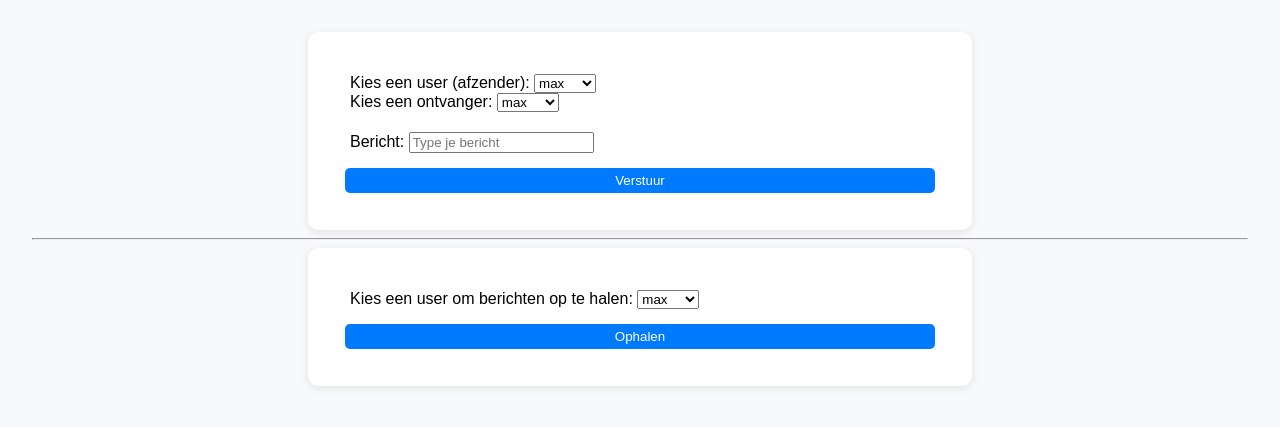
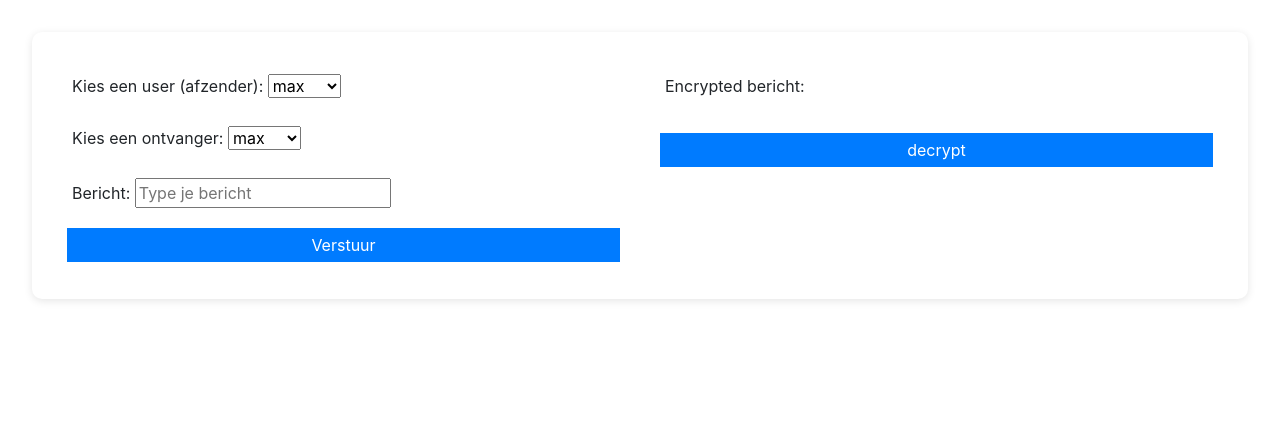
Before and after one commit to Max-1103166/opdracht-week-5-security, a Flask app: page / in a window 1280 px wide. Shown: the top 427 px of the page. Run offline with Flask 3, Linux system fonts and the light colour scheme.

Commit message:
added PBKDF2 to fernet encryption updated the styling and added bootstrap

```diff
--- a/app/static/css/style.css
+++ b/app/static/css/style.css
@@ -5,9 +5,10 @@ body {
   margin: 0;
   padding: 2rem;
 }
-
-.container {
-  max-width: 600px;
+.col-12 {
+  display: flex;
+  flex-wrap: wrap;
+  justify-content: space-between;
   margin: auto;
   background: white;
   border-radius: 10px;
--- a/app/templates/encrypt_decrypt_message.html
+++ b/app/templates/encrypt_decrypt_message.html
@@ -1,9 +1,10 @@
 {% extends "index.html" %}
 {% block body_content %}
-<div class="container">
+<div class="col-12 container">
     <!-- versturen -->
+    <div class="col-6">
         <form id="sendForm" class="send_form">
-        <div class="col-12">
+
             <div class="user_select">
                 <label for="users">Kies een user (afzender):</label>
                 <select id="users" name="user_id">
@@ -21,7 +22,6 @@
                     {% endfor %}
                 </select>
             </div>
-        </div>
 
         <div class="message_input">
             <label for="message">Bericht:</label>
@@ -30,34 +30,28 @@
 
         <button type="submit" id="submit_send_button">Verstuur</button>
         </form>
-
-    <div id="response"></div>
+        <div class="response" style="font-size:14px"></div>
     </div>
 
-<hr>
+
+
     <!-- ophalen van bericht -->
-<div class="container">
+    <div class="col-6">
         <form id="retrieveForm" class="send_form">
-        <div class="user_select">
-            <label for="ophalen">Kies een user om berichten op te halen:</label>
-            <select id="ophalen" name="receiver_id">
-                {% for user in users %}
-                <option value="{{ user.id }}">{{ user.name }}</option>
-                {% endfor %}
-            </select>
-        </div>
-        <button type="submit" id="retrieve_button">Ophalen</button>
+            <p>Encrypted bericht:</p>
+            <div class="response" style="font-size:14px"></div>
+            <button type="submit" id="retrieve_button">decrypt</button>
         </form>
 
         <div id="retrieved_messages"></div>
     </div>
-
+</div>
 <script>
 <!--    javascript voor ophalen van en versturen van bericht-->
 
 document.getElementById('sendForm').addEventListener('submit', async (e) => {
   e.preventDefault();
-  const responseEl = document.getElementById('response');
+  const responseEl = document.getElementsByClassName('response');
   const formData = new FormData(e.target);
   const data = Object.fromEntries(formData.entries());
 
@@ -67,9 +61,10 @@ document.getElementById('sendForm').addEventListener('submit', async (e) => {
       headers: { 'Content-Type': 'application/json' },
       body: JSON.stringify(data)
     });
-
     const result = await res.json();
-    responseEl.textContent = result.message || "Bericht verzonden!";
+    [...responseEl].forEach(e => {
+      e.textContent = result.message || "Bericht verzonden!";
+    });
   } catch (err) {
     responseEl.textContent = "Fout bij verzenden van bericht.";
   }
--- a/app/templates/index.html
+++ b/app/templates/index.html
@@ -5,6 +5,7 @@
   <meta name="viewport" content="width=device-width, initial-scale=1.0" />
   <title>Send Message</title>
   <link rel="stylesheet" href="{{ url_for('static', filename='css/style.css') }}">
+  <link rel="stylesheet" href="https://cdn.jsdelivr.net/npm/bootstrap@4.4.1/dist/css/bootstrap.min.css" integrity="sha384-Vkoo8x4CGsO3+Hhxv8T/Q5PaXtkKtu6ug5TOeNV6gBiFeWPGFN9MuhOf23Q9Ifjh" crossorigin="anonymous">
 </head>
 <body>
   {% block body_content %}{% endblock %}
```
Also changed, not shown: app/models/encryption.py (+17 -2 lines). Lines whose indentation alone changed are shown as unchanged.
